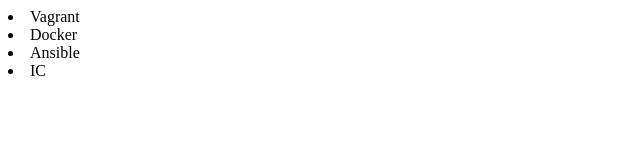
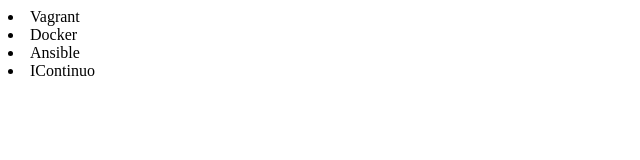
Before and after one commit to izacaslo/teste1, a plain HTML site: page index.html in a window 1280 px wide. Shown: the full height of the page, 0-640 px from the left. Drawn offline with Linux system fonts and the light colour scheme.

Commit message:
iza altera icontinuo na lista

```diff
--- a/index.html
+++ b/index.html
@@ -10,7 +10,7 @@
 		<li>Vagrant</li>
 		<li>Docker</li>
 		<li>Ansible</li>
-		<li>IC</li>
+		<li>IContinuo</li>
 	</u1>
 </body>
 </html>
```
